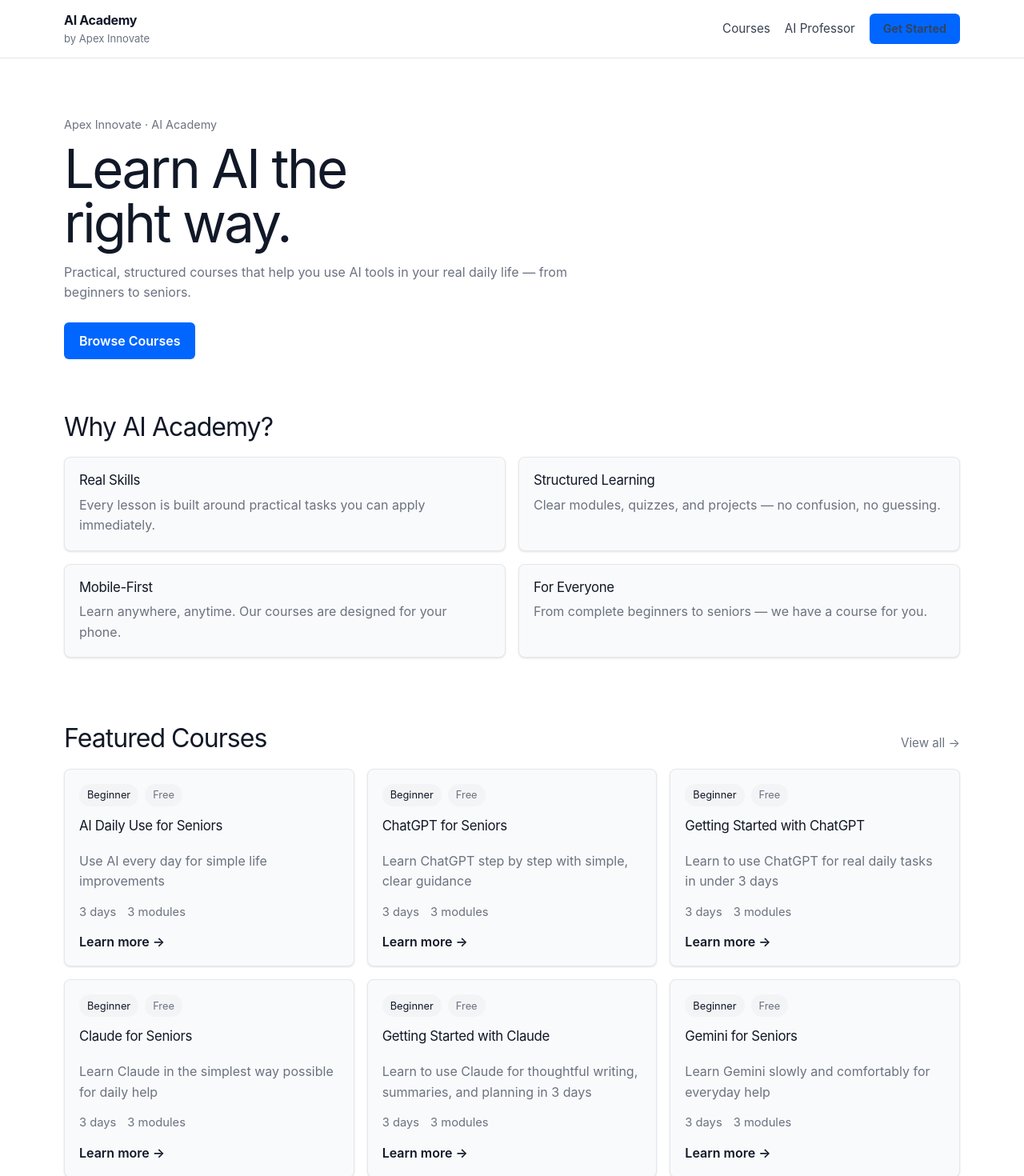
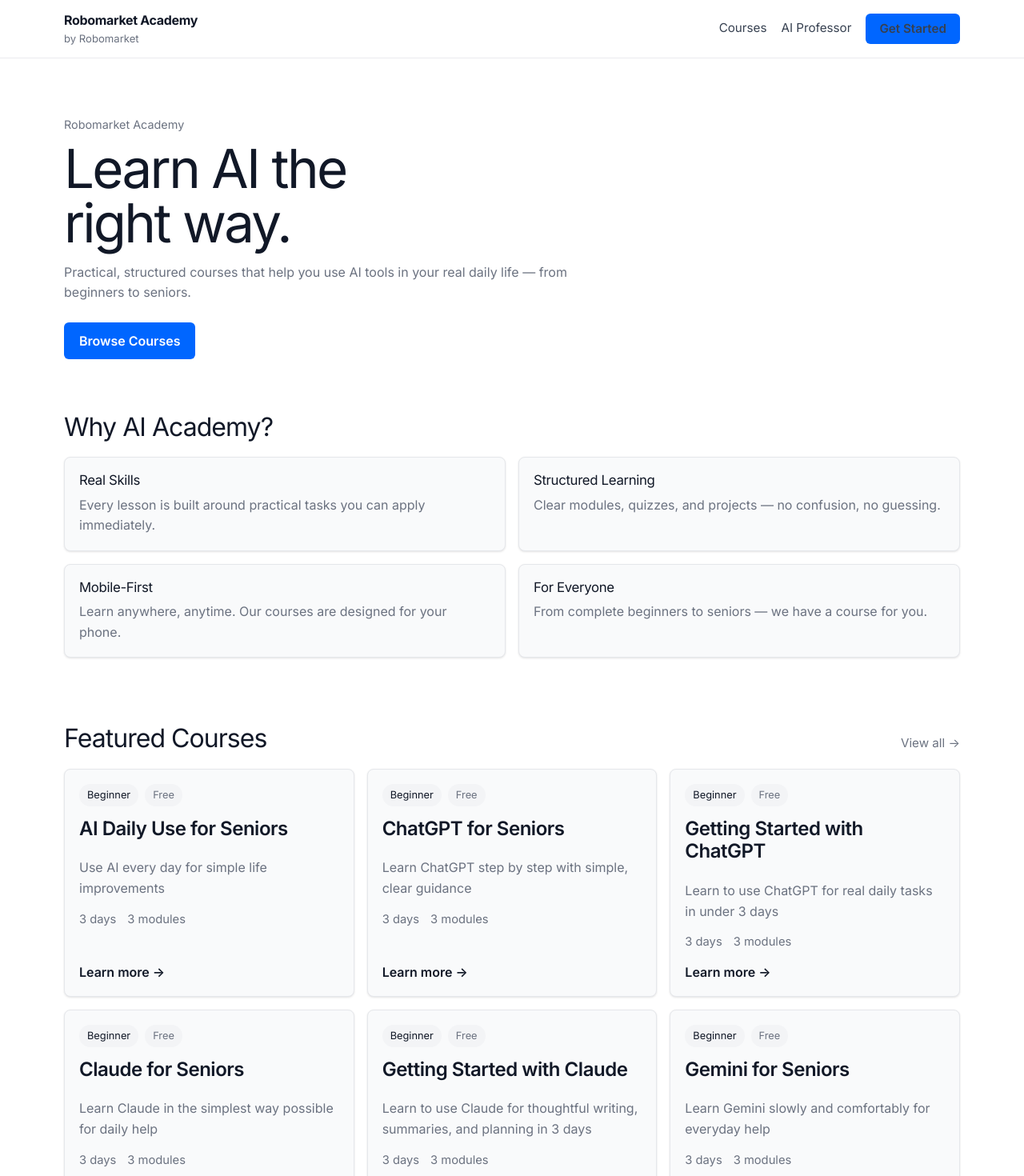
Before and after one commit to Joenasriani/aicourses, a Next.js app: page / in a window 1280 px wide. Shown: the top 1470 px of the page at 80% size. Built offline with nearby package versions, Linux system fonts and the light colour scheme.

Commit message:
Modernize UI with Robomarket premium aesthetic
Agent-Logs-Url: https://github.com/Joenasriani/aicourses/sessions/b278ec2d-9182-4e08-9a7e-2f2bd28bac8f

Co-authored-by: Joenasriani <3828735+Joenasriani@users.noreply.github.com>

```diff
--- a/app/ai-professor/page.js
+++ b/app/ai-professor/page.js
@@ -71,9 +71,17 @@ export default function AIProfessorPage() {
             <button
               type="submit"
               disabled={loading}
-              className="w-full py-4 rounded-xl font-bold text-white text-lg bg-gradient-to-r from-blue-600 to-indigo-600 hover:from-blue-500 hover:to-indigo-500 shadow-lg hover:shadow-indigo-500/40 transition-all duration-200 disabled:opacity-60 disabled:cursor-not-allowed"
+              className="w-full py-4 rounded-xl font-bold text-white text-lg bg-gradient-to-r from-blue-600 to-indigo-600 hover:from-blue-500 hover:to-indigo-500 active:scale-95 shadow-lg hover:shadow-indigo-500/40 transition-all duration-200 disabled:opacity-60 disabled:cursor-not-allowed flex items-center justify-center gap-3"
             >
-              {loading ? "Generating…" : "Generate Course"}
+              {loading ? (
+                <>
+                  <svg className="animate-spin h-5 w-5 text-white" xmlns="http://www.w3.org/2000/svg" fill="none" viewBox="0 0 24 24">
+                    <circle className="opacity-25" cx="12" cy="12" r="10" stroke="currentColor" strokeWidth="4" />
+                    <path className="opacity-75" fill="currentColor" d="M4 12a8 8 0 018-8V0C5.373 0 0 5.373 0 12h4z" />
+                  </svg>
+                  Generating…
+                </>
+              ) : "Generate Course"}
             </button>
           </form>
         </div>
--- a/app/globals.css
+++ b/app/globals.css
@@ -47,8 +47,10 @@ button {
   position: sticky;
   top: 0;
   z-index: 20;
-  background: #ffffff;
-  border-bottom: 1px solid #e5e7eb;
+  background: rgba(255, 255, 255, 0.85);
+  -webkit-backdrop-filter: blur(12px);
+  backdrop-filter: blur(12px);
+  border-bottom: 1px solid rgba(229, 231, 235, 0.8);
 }
 
 .header-inner {
@@ -93,6 +95,35 @@ button {
   color: #0066ff;
 }
 
+.nav-link {
+  position: relative;
+  font-size: 0.95rem;
+  color: #374151;
+  padding-bottom: 2px;
+}
+
+.nav-link::after {
+  content: '';
+  position: absolute;
+  left: 0;
+  bottom: -2px;
+  width: 0;
+  height: 2px;
+  background: #0066ff;
+  border-radius: 1px;
+  transition: width 0.2s ease;
+}
+
+.nav-link:hover,
+.nav-link.active {
+  color: #0066ff;
+}
+
+.nav-link:hover::after,
+.nav-link.active::after {
+  width: 100%;
+}
+
 .hero {
   padding: 72px 0 40px;
 }
@@ -132,6 +163,11 @@ h3 {
   color: #111827;
 }
 
+.course-card h3 {
+  font-size: 1.5rem;
+  font-weight: 600;
+}
+
 p {
   margin: 0;
 }
@@ -165,7 +201,11 @@ p {
   border-radius: 6px;
   border: 1px solid transparent;
   font-weight: 600;
-  transition: 0.18s ease;
+  transition: transform 0.18s ease, opacity 0.18s ease, background 0.18s ease;
+}
+
+.btn:active {
+  transform: scale(0.95);
 }
 
 .btn-primary {
@@ -175,6 +215,17 @@ p {
 
 .btn-primary:hover {
   opacity: 0.92;
+  transform: scale(1.04);
+}
+
+.btn-primary:active {
+  transform: scale(0.95);
+}
+
+.btn-get-started {
+  min-height: 38px;
+  padding: 0 16px;
+  font-size: 0.9rem;
 }
 
 .btn-secondary {
@@ -253,6 +304,12 @@ p {
   flex-direction: column;
   gap: 14px;
   min-height: 220px;
+  transition: transform 0.2s ease, box-shadow 0.2s ease;
+}
+
+.course-card:hover {
+  transform: translateY(-4px);
+  box-shadow: 0 8px 24px rgba(0, 0, 0, 0.1);
 }
 
 .course-card-top {
--- a/app/layout.js
+++ b/app/layout.js
@@ -1,25 +1,30 @@
 import './globals.css'
 
 export const metadata = {
-  title: 'AI Academy by Apex Innovate',
+  title: 'Robomarket Academy',
   description: 'Learn AI through real, structured courses'
 }
 
 export default function RootLayout({ children }) {
   return (
     <html lang="en">
+      <head>
+        <link rel="preconnect" href="https://fonts.googleapis.com" />
+        <link rel="preconnect" href="https://fonts.gstatic.com" crossOrigin="anonymous" />
+        <link href="https://fonts.googleapis.com/css2?family=Inter:wght@400;500;600;700&display=swap" rel="stylesheet" />
+      </head>
       <body>
         <header className="site-header">
           <div className="container">
             <div className="header-inner">
               <a href="/" className="brand">
-                <span className="brand-title">AI Academy</span>
-                <span className="brand-subtitle">by Apex Innovate</span>
+                <span className="brand-title">Robomarket Academy</span>
+                <span className="brand-subtitle">by Robomarket</span>
               </a>
               <nav className="site-nav">
-                <a href="/courses">Courses</a>
-                <a href="/ai-professor">AI Professor</a>
-                <a href="/courses" className="btn btn-primary" style={{ minHeight: '38px', padding: '0 16px', fontSize: '0.9rem' }}>Get Started</a>
+                <a href="/courses" className="nav-link">Courses</a>
+                <a href="/ai-professor" className="nav-link">AI Professor</a>
+                <a href="/courses" className="btn btn-primary btn-get-started">Get Started</a>
               </nav>
             </div>
           </div>
--- a/app/page.js
+++ b/app/page.js
@@ -23,7 +23,7 @@ export default function Home() {
         <div className="container">
           <div className="hero-inner">
             <div>
-              <p className="eyebrow">Apex Innovate · AI Academy</p>
+              <p className="eyebrow">Robomarket Academy</p>
               <h1>Learn AI the<br />right way.</h1>
               <p className="hero-text">Practical, structured courses that help you use AI tools in your real daily life — from beginners to seniors.</p>
               <div className="hero-actions">
```
Also changed, not shown: 1 other file (tests, documents, lock files or other folders).
